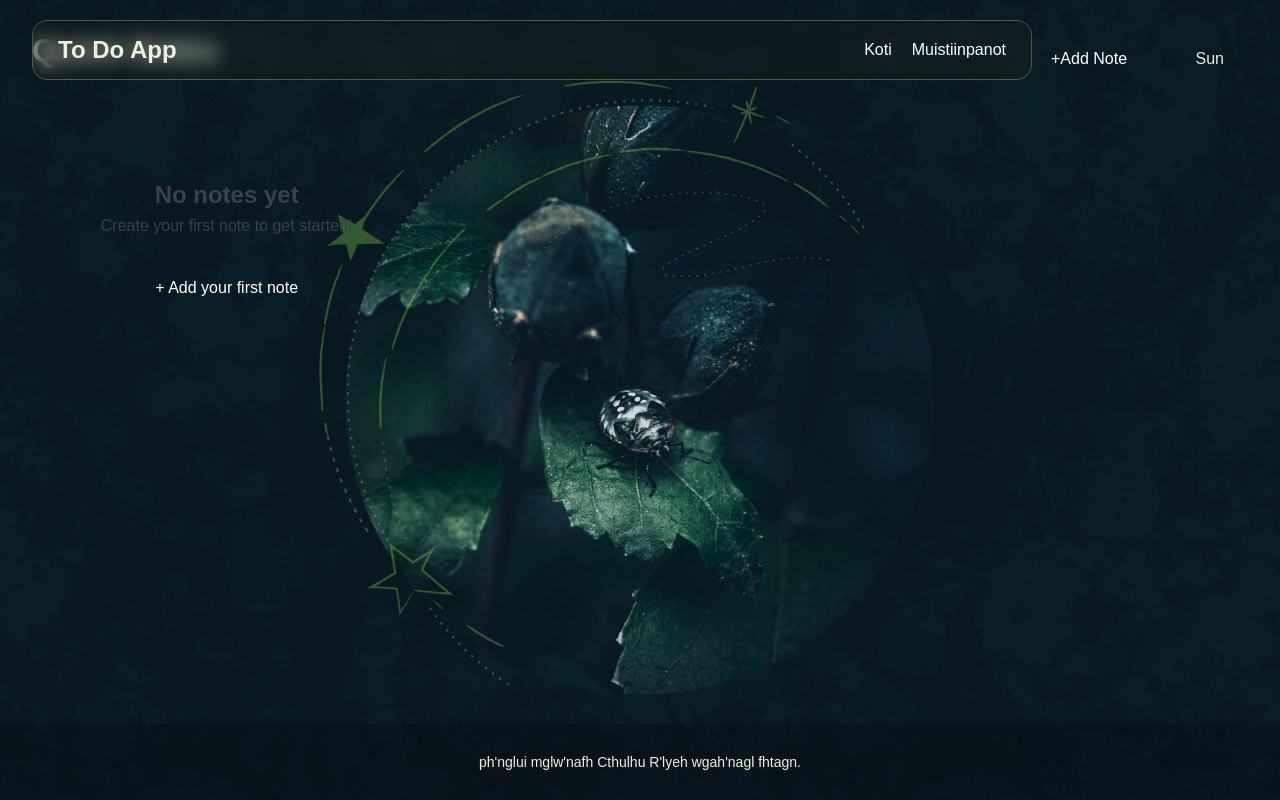
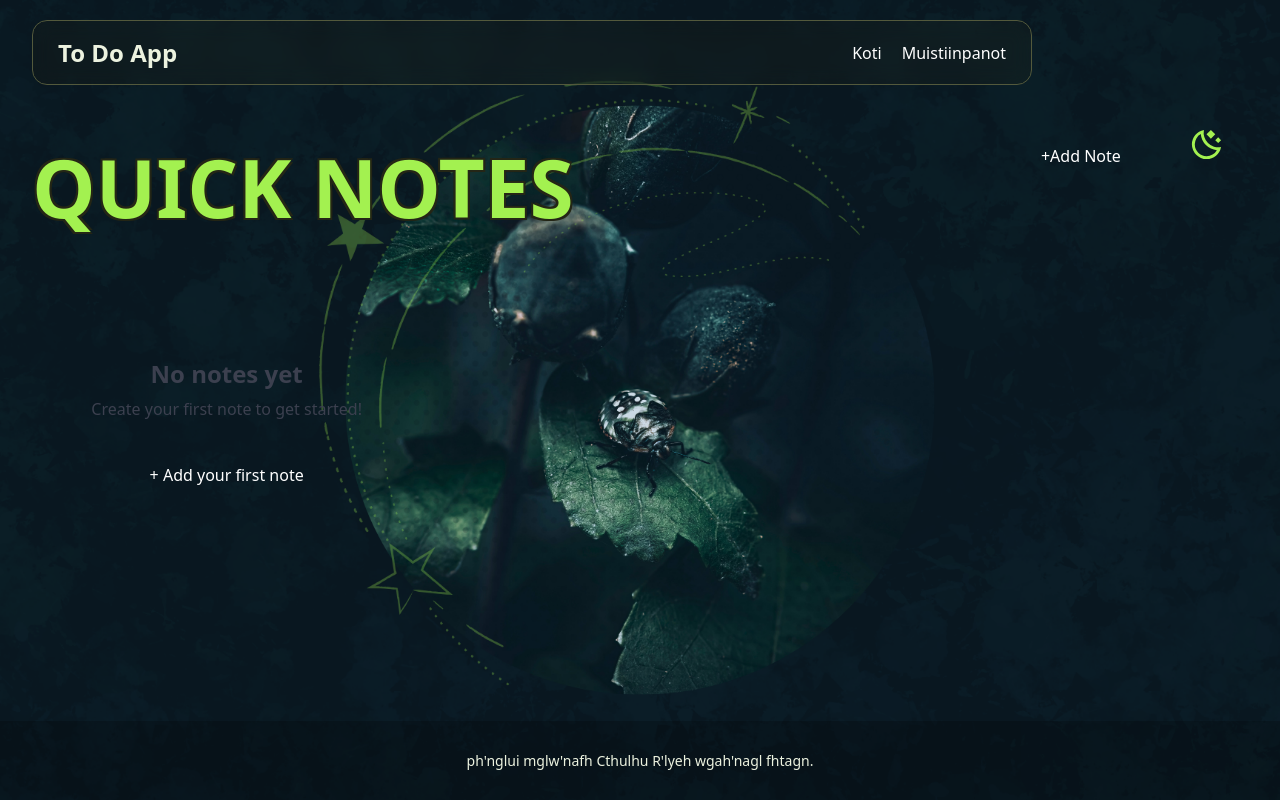
Before and after one commit to Tammiruusu/ToDo-NotesApp, a plain HTML site: page Pages/notes.html in a window 1280 px wide. Drawn offline with Linux system fonts and the light colour scheme; a web font is replaced by a local one.

Commit message:
Iconit vaihdettu

```diff
--- a/Css/notes.css
+++ b/Css/notes.css
@@ -29,7 +29,7 @@
 }
 
 body {
-  font-family: Poppins, sans-serif;
+  font-family: "New Rocker", system-ui;
   margin: 2rem;
   background: var(--base-color);
   color: var(--text-color);
@@ -42,7 +42,18 @@ body {
 }
 
 h1 {
-  margin-bottom: 1rem;
+    margin-top: 100px;
+    margin-bottom: 20px;
+    font-size: 5rem; /*h1 otsikko on nyt 3 kertaa suurempi kuin standardi fontti koko*/
+    font-weight: 800;
+    text-transform: uppercase;
+    text-align: center;
+    color: var(--accent-color);
+    text-shadow:
+        -2px -2px 0 var(--primary-color),
+        2px -2px 0 var(--primary-color),
+        -2px  2px 0 var(--primary-color),
+        2px  2px 0 var(--primary-color);
 }
 
 button, input, textarea {
@@ -68,7 +79,7 @@ header {
 }
 
 .add-note-btn:hover {
-  background: #7a7fff;
+  background: var(--secondary-color);
 }
 
 .theme-toggle-btn {
--- a/Js/notes.js
+++ b/Js/notes.js
@@ -192,7 +192,7 @@ function toggleTheme(){
     localStorage.setItem('theme', isDark ? 'dark' : 'light')
     //tällä vaihdetaan buttonin tekstiä/ikonia, jos on darkmode päällä, tulee näkyviin
     //Sun, jos taas ei, tulee Moon
-    document.getElementById('themeToggleBtn').textContent = isDark ? 'Sun' : 'Moon'
+    document.getElementById('themeToggleBtn').innerHTML = isDark ? '<svg xmlns="http://www.w3.org/2000/svg" height="35px" viewBox="0 -960 960 960" width="35px" fill="#A3F150"><path d="M600-640 480-760l120-120 120 120-120 120Zm200 120-80-80 80-80 80 80-80 80ZM483-80q-84 0-157.5-32t-128-86.5Q143-253 111-326.5T79-484q0-146 93-257.5T409-880q-18 99 11 193.5T520-521q71 71 165.5 100T879-410q-26 144-138 237T483-80Zm0-80q88 0 163-44t118-121q-86-8-163-43.5T463-465q-61-61-97-138t-43-163q-77 43-120.5 118.5T159-484q0 135 94.5 229.5T483-160Zm-20-305Z"/></svg>' : '<svg xmlns="http://www.w3.org/2000/svg" height="35px" viewBox="0 -960 960 960" width="35px" fill="#A66583"><path d="m843-60-85-85q-49 30-107 24t-101-49q-29-29-41-66.5t-7-75.5q-38 5-75.5-7T360-360q-29-29-41-66.5t-7-75.5q-38 5-75.5-7T170-550q-43-43-49-101.5T145-759l-85-85 56-56 86 85q49-30 107-24t101 49q29 29 41 66t7 75q38-5 75.5 7.5T600-600q29 29 41 66t7 75q38-5 75.5 7.5T790-410q43 43 49 101t-24 107l85 85-57 57ZM670-200q38 0 64-26t26-64q0-38-26-64t-64-26q-38 0-64 26t-26 64q0 38 26 64t64 26ZM480-390q38 0 64-26t26-64q0-38-26-64t-64-26q-38 0-64 26t-26 64q0 38 26 64t64 26ZM354-606q26-26 26-64t-26-64q-26-26-64-26t-64 26q-26 26-26 64t26 64q26 26 64 26t64-26Zm316 316ZM480-480ZM290-670Z"/></svg>'
 }
 
 
@@ -204,7 +204,7 @@ function applyStoredTheme(){
     //jos on, tee nämä muutokset
     if(localStorage.getItem('theme') === 'dark')
         document.body.classList.add('theme')
-        document.getElementById('themeToggleBtn').textContent = 'Sun'
+        document.getElementById('themeToggleBtn').innerHTML = '<svg xmlns="http://www.w3.org/2000/svg" height="35px" viewBox="0 -960 960 960" width="35px" fill="#A3F150"><path d="M600-640 480-760l120-120 120 120-120 120Zm200 120-80-80 80-80 80 80-80 80ZM483-80q-84 0-157.5-32t-128-86.5Q143-253 111-326.5T79-484q0-146 93-257.5T409-880q-18 99 11 193.5T520-521q71 71 165.5 100T879-410q-26 144-138 237T483-80Zm0-80q88 0 163-44t118-121q-86-8-163-43.5T463-465q-61-61-97-138t-43-163q-77 43-120.5 118.5T159-484q0 135 94.5 229.5T483-160Zm-20-305Z"/></svg>'
 }
 
 //Tärkein Eventlistener, se odottaa, että kaikki pää elementit on ladattu
--- a/Pages/notes.html
+++ b/Pages/notes.html
@@ -27,7 +27,9 @@
             <!--Avaa muistiinpanot-->
             <button class="add-note-btn" onclick="openNoteDialog()"> +Add Note</button>
             <!-- Teeman vaihto nappi-->
-            <button id="themeToggleBtn" class="theme-toggle-btn">Moon-icon</button>
+            <button id="themeToggleBtn" class="theme-toggle-btn">
+                <svg xmlns="http://www.w3.org/2000/svg" height="35px" viewBox="0 -960 960 960" width="35px" fill="#A66583"><path d="m843-60-85-85q-49 30-107 24t-101-49q-29-29-41-66.5t-7-75.5q-38 5-75.5-7T360-360q-29-29-41-66.5t-7-75.5q-38 5-75.5-7T170-550q-43-43-49-101.5T145-759l-85-85 56-56 86 85q49-30 107-24t101 49q29 29 41 66t7 75q38-5 75.5 7.5T600-600q29 29 41 66t7 75q38-5 75.5 7.5T790-410q43 43 49 101t-24 107l85 85-57 57ZM670-200q38 0 64-26t26-64q0-38-26-64t-64-26q-38 0-64 26t-26 64q0 38 26 64t64 26ZM480-390q38 0 64-26t26-64q0-38-26-64t-64-26q-38 0-64 26t-26 64q0 38 26 64t64 26ZM354-606q26-26 26-64t-26-64q-26-26-64-26t-64 26q-26 26-26 64t26 64q26 26 64 26t64-26Zm316 316ZM480-480ZM290-670Z"/></svg>
+            </button>
         </div>
     </header>
 
```
Also changed, not shown: Icons/hanami_dango_24dp_1F1F1F_FILL0_wght400_GRAD0_opsz24.svg (added).
